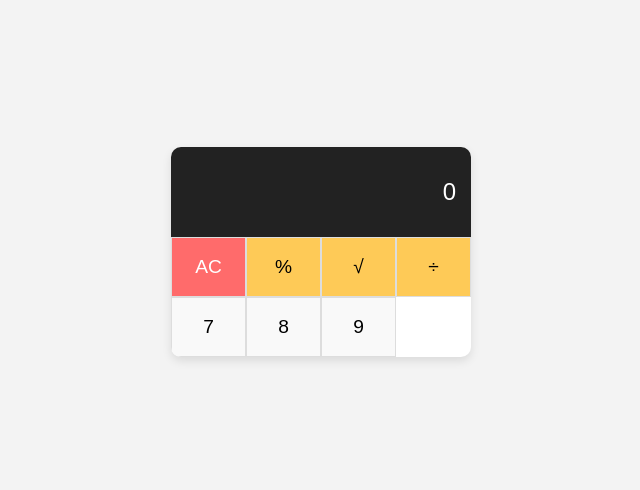
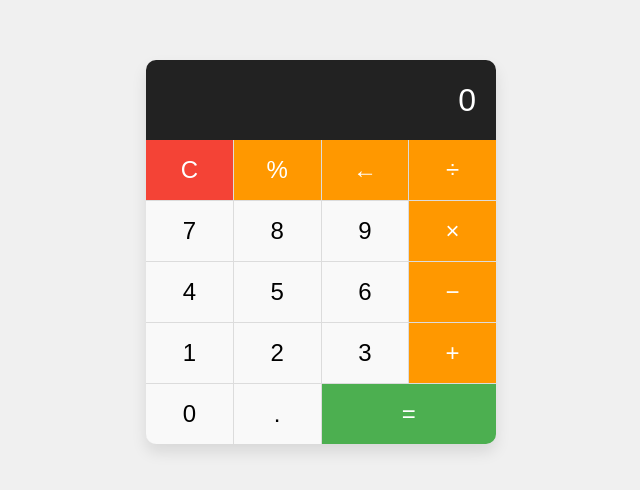
Before and after one commit to odl-user-1751277/CAPSTONE-PROJECT, a plain HTML site: page index.html in a window 1280 px wide. Shown: the part 148-638 px from the top of the page, without its empty margins (319-959 px from the left). Drawn offline with Linux system fonts and the light colour scheme.

Commit message:
Auto-deploy: Updated web app - 2025-06-10 02:27:41

```diff
--- a/index.html
+++ b/index.html
@@ -3,24 +3,24 @@
 <head>
     <meta charset="UTF-8">
     <meta name="viewport" content="width=device-width, initial-scale=1.0">
-    <title>Calculator App</title>
+    <title>Responsive Calculator</title>
     <style>
-        /* CSS for modern and clean styling */
         body {
             font-family: Arial, sans-serif;
-            background-color: #f3f3f3;
-            color: #333;
+            margin: 0;
+            padding: 0;
             display: flex;
             justify-content: center;
             align-items: center;
             height: 100vh;
-            margin: 0;
+            background-color: #f0f0f0;
         }
 
-        #calculator {
-            width: 300px;
-            background: #fff;
-            box-shadow: 0px 4px 10px rgba(0, 0, 0, 0.1);
+        .calculator {
+            width: 100%;
+            max-width: 350px;
+            background: #ffffff;
+            box-shadow: 0 8px 15px rgba(0, 0, 0, 0.1);
             border-radius: 10px;
             overflow: hidden;
         }
@@ -28,82 +28,128 @@
         .display {
             background: #222;
             color: #fff;
+            font-size: 2rem;
             text-align: right;
-            padding: 15px;
-            font-size: 1.5rem;
-            height: 60px;
+            padding: 20px;
+            box-sizing: border-box;
+            height: 80px;
             display: flex;
+            align-items: center;
             justify-content: flex-end;
-            align-items: center;
+            overflow-x: auto;
         }
 
-        .buttons {
+        .keys {
             display: grid;
             grid-template-columns: repeat(4, 1fr);
+            gap: 1px;
+            background: #dcdcdc;
         }
 
-        button {
+        .key {
             height: 60px;
-            font-size: 1.2rem;
-            border: 1px solid #ddd;
+            font-size: 1.5rem;
+            border: none;
             outline: none;
+            background: #f9f9f9;
             cursor: pointer;
-            background: #f9f9f9;
+            display: flex;
+            justify-content: center;
+            align-items: center;
+            transition: background 0.2s;
         }
 
-        button:hover {
-            background: #f1f1f1;
+        .key:active {
+            background: #ddd;
         }
 
-        .operator {
-            background-color: #feca57;
+        .key.operator {
+            background: #ff9800;
+            color: #fff;
         }
 
-        .operator:hover {
-            background-color: #f8b633;
+        .key.clear {
+            background: #f44336;
+            color: #fff;
         }
 
-        .equals {
-            background-color: #1dd1a1;
-            color: white;
+        .key.equals {
+            background: #4caf50;
+            color: #fff;
+            grid-column: span 2;
         }
 
-        .equals:hover {
-            background-color: #10ac84;
-        }
-
-        .clear {
-            background-color: #ff6b6b;
-            color: white;
-        }
-
-        .clear:hover {
-            background-color: #ee5253;
-        }
-
-        /* Responsive Design */
-        @media (max-width: 480px) {
-            #calculator {
-                width: 100%;
-                margin: 0 10px;
+        @media (max-width: 400px) {
+            .display {
+                font-size: 1.5rem;
+                padding: 10px;
             }
 
-            button {
-                font-size: 1rem;
+            .key {
+                font-size: 1.2rem;
             }
         }
     </style>
 </head>
 <body>
-    <div id="calculator">
-        <div id="display" class="display">0</div>
-        <div class="buttons">
-            <button onclick="clearDisplay()" class="clear">AC</button>
-            <button onclick="appendOperator('%')" class="operator">%</button>
-            <button onclick="appendOperator('√')" class="operator">√</button>
-            <button onclick="appendOperator('/')()" class="operator">÷</button>
-            <button onclick="appendNumber('7')">7</button>
-            <button onclick="appendNumber('8')">8</button>
-            <button onclick="appendNumber('9')">9</button>
+    <div class="calculator">
+        <div class="display" id="display">0</div>
+        <div class="keys">
+            <button class="key clear" onclick="clearDisplay()">C</button>
+            <button class="key operator" onclick="appendValue('%')">%</button>
+            <button class="key operator" onclick="backspace()">←</button>
+            <button class="key operator" onclick="appendValue('/')">÷</button>
+            <button class="key" onclick="appendValue('7')">7</button>
+            <button class="key" onclick="appendValue('8')">8</button>
+            <button class="key" onclick="appendValue('9')">9</button>
+            <button class="key operator" onclick="appendValue('*')">×</button>
+            <button class="key" onclick="appendValue('4')">4</button>
+            <button class="key" onclick="appendValue('5')">5</button>
+            <button class="key" onclick="appendValue('6')">6</button>
+            <button class="key operator" onclick="appendValue('-')">−</button>
+            <button class="key" onclick="appendValue('1')">1</button>
+            <button class="key" onclick="appendValue('2')">2</button>
+            <button class="key" onclick="appendValue('3')">3</button>
+            <button class="key operator" onclick="appendValue('+')">+</button>
+            <button class="key" onclick="appendValue('0')">0</button>
+            <button class="key" onclick="appendValue('.')">.</button>
+            <button class="key equals" onclick="calculate()">=</button>
         </div>
+    </div>
+
+    <script>
+        const display = document.getElementById('display');
+
+        function appendValue(value) {
+            if (display.textContent === '0' || display.textContent === 'Error') {
+                display.textContent = value;
+            } else {
+                display.textContent += value;
+            }
+        }
+
+        function clearDisplay() {
+            display.textContent = '0';
+        }
+
+        function backspace() {
+            if (display.textContent.length > 1 && display.textContent !== 'Error') {
+                display.textContent = display.textContent.slice(0, -1);
+            } else {
+                display.textContent = '0';
+            }
+        }
+
+        function calculate() {
+            try {
+                const result = eval(display.textContent.replace('×', '*').replace('÷', '/'));
+                display.textContent = (result !== undefined && !isNaN(result))
+                    ? parseFloat(result.toFixed(10))
+                    : 'Error';
+            } catch {
+                display.textContent = 'Error';
+            }
+        }
+    </script>
 </body>
+</html>
```
